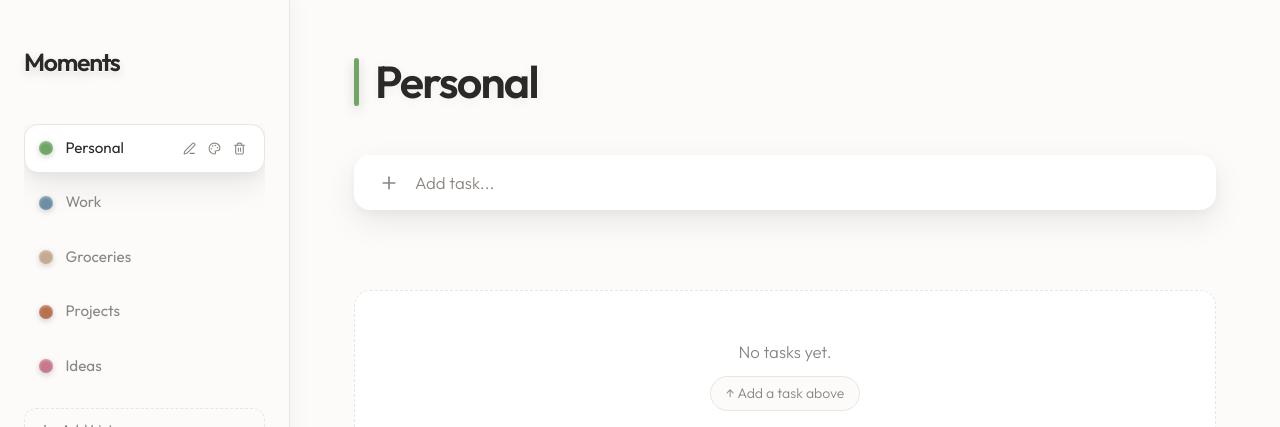
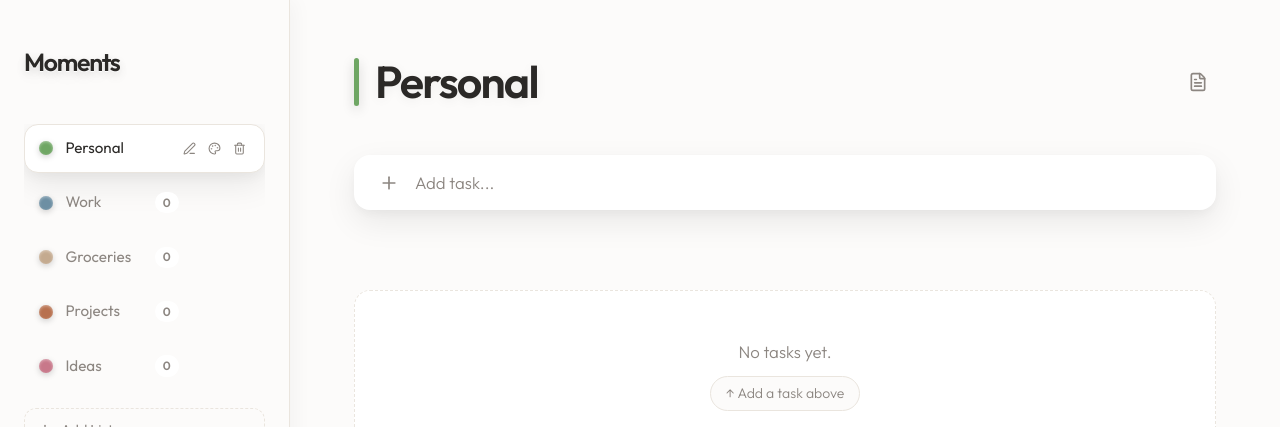
Before and after one commit to amitprna/minimal-todo, a React (Vite) app: page / in a window 1280 px wide. Both pictures are taken after a click on the button 1210 px from the left and 70 px from the top of the page. Shown: the top 427 px of the page. Built offline with nearby package versions, Linux system fonts and the light colour scheme.

Commit message:
persistent notes. Working

```diff
--- a/src/App.css
+++ b/src/App.css
@@ -207,6 +207,29 @@
   text-overflow: ellipsis;
 }
 
+.cat-badges {
+  display: flex;
+  align-items: center;
+  gap: 0.35rem;
+  margin-left: auto;
+}
+
+.cat-pin-badge {
+  color: var(--color-rose);
+  fill: var(--color-rose);
+}
+
+.cat-task-count {
+  font-size: 0.75rem;
+  font-weight: 600;
+  color: var(--text-muted);
+  background: var(--bg-card);
+  padding: 0.1rem 0.4rem;
+  border-radius: 12px;
+  min-width: 24px;
+  text-align: center;
+}
+
 .cat-rename-input {
   font-size: 0.9rem;
   background: var(--bg-main);
@@ -230,6 +253,12 @@
 .category-item:hover .cat-actions,
 .category-item.active .cat-actions {
   opacity: 1;
+}
+
+/* Hide the badges when action buttons are revealed on hover/active */
+.category-item:hover .cat-badges,
+.category-item.active .cat-badges {
+  display: none;
 }
 
 .cat-action-btn {
@@ -393,6 +422,25 @@
   gap: 1rem;
 }
 
+.header-notes-btn {
+  background: none;
+  border: none;
+  color: var(--text-muted);
+  cursor: pointer;
+  padding: 0.5rem;
+  border-radius: 8px;
+  display: flex;
+  align-items: center;
+  justify-content: center;
+  transition: all var(--transition-fast);
+}
+
+.header-notes-btn:hover {
+  background-color: var(--bg-card);
+  color: var(--text-main);
+  box-shadow: var(--shadow-sm);
+}
+
 /* Vertical colored bar next to the list title (requested highlight) */
 .header-color-bar {
   width: 5px;
--- a/src/App.jsx
+++ b/src/App.jsx
@@ -1,5 +1,5 @@
 import { useState, useCallback, useRef, useEffect } from 'react'
-import { Plus, Edit3, Trash2, Palette, Moon, Sun } from 'lucide-react'
+import { Plus, Edit3, Trash2, Palette, Moon, Sun, FileText, Pin } from 'lucide-react'
 import { v4 as uuidv4 } from 'uuid'
 import { useLocalStorage } from './hooks/useLocalStorage'
 import TaskList from './components/TaskList'
@@ -103,8 +103,17 @@ function App() {
   const [tasks, setTasks] = useLocalStorage('japandi-tasks', []);
   const [newTaskTitle, setNewTaskTitle] = useState('');
 
-  // Notes panel is open by default
-  const [notesPanelOpen, setNotesPanelOpen] = useState(true);
+  // Notes panel open state per category (true by default if undefined)
+  const [categoryNotesOpen, setCategoryNotesOpen] = useLocalStorage('japandi-notes-open-state', {});
+  const isNotesPanelOpen = activeCategory ? categoryNotesOpen[activeCategory] !== false : false;
+
+  const toggleNotesPanel = () => {
+    if (!activeCategory) return;
+    setCategoryNotesOpen(prev => ({
+      ...prev,
+      [activeCategory]: prev[activeCategory] === false ? true : false
+    }));
+  };
 
   // Modal for category deletion
   const [deletingCategory, setDeletingCategory] = useState(null);
@@ -276,7 +285,11 @@ function App() {
           </div>
 
         <nav className="category-list">
-          {categories.map(category => (
+          {categories.map(category => {
+            const currentCatTasks = tasks.filter(t => t.categoryId === category.id);
+            const pinnedCount = currentCatTasks.filter(t => t.pinned && !t.completed).length;
+
+            return (
             <div
               key={category.id}
               className={[
@@ -308,6 +321,12 @@ function App() {
                 ) : (
                   <span className="cat-name">{category.name}</span>
                 )}
+                {!editingCategoryId && (
+                  <div className="cat-badges">
+                    {pinnedCount > 0 && <Pin size={12} className="cat-pin-badge" />}
+                    <span className="cat-task-count">{currentCatTasks.length}</span>
+                  </div>
+                )}
               </div>
               <div className="cat-actions">
                 <button className="cat-action-btn" onClick={(e) => startEditCategory(e, category)} title="Rename">
@@ -336,7 +355,8 @@ function App() {
                 </div>
               )}
             </div>
-          ))}
+            );
+          })}
 
           {isAddingCategory ? (
             <div className="add-cat-input-area animate-in">
@@ -371,12 +391,21 @@ function App() {
 
       {/* Main Content Split View */}
       <div className="main-wrapper">
-        <main className={`main-content ${notesPanelOpen ? 'split-active' : ''}`}>
+        <main className={`main-content ${isNotesPanelOpen ? 'split-active' : ''}`}>
           <header className="header animate-in">
             <div className="header-left">
               <div className="header-color-bar" style={{ backgroundColor: currentCategory?.color }} />
               <h1>{currentCategory?.name || 'Select a list'}</h1>
             </div>
+            {currentCategory && !isNotesPanelOpen && (
+              <button
+                className="icon-btn header-notes-btn"
+                onClick={toggleNotesPanel}
+                title="Open Notes"
+              >
+                <FileText size={20} />
+              </button>
+            )}
           </header>
 
           <div className="add-task-container animate-in" style={{ animationDelay: '0.1s' }}>
@@ -401,6 +430,7 @@ function App() {
                 onTogglePin={(id) => updateTaskField(id, 'pinned', !tasks.find(t => t.id === id).pinned)}
                 onDelete={(id) => setTasks(tasks.filter(t => t.id !== id))}
                 onUpdateSubtasks={(id, st) => updateTaskField(id, 'subtasks', st)}
+                onUpdateTitle={(id, title) => updateTaskField(id, 'title', title)}
                 onReorder={handleReorderTasks}
               />
             ) : (
@@ -410,12 +440,12 @@ function App() {
         </main>
 
         {/* Category-level Markdown Notes Panel */}
-        {notesPanelOpen && currentCategory && (
+        {isNotesPanelOpen && currentCategory && (
           <aside className="notes-sidebar animate-in">
             <TaskNotes
               key={currentCategory.id}
               task={{ id: currentCategory.id, title: `${currentCategory.name} — Notes`, notes: categoryNotes[currentCategory.id] || '' }}
-              onClose={() => setNotesPanelOpen(false)}
+              onClose={toggleNotesPanel}
               onSaveNotes={(id, notes) => handleSaveCategoryNotes(id, notes)}
               categoryColor={currentCategory.color}
             />
--- a/src/components/NotionEditor.jsx
+++ b/src/components/NotionEditor.jsx
@@ -138,17 +138,29 @@ export default function NotionEditor({ initialContent, onSave, placeholder }) {
 // Called before keydown handling AND on input to catch browser quirks.
 function normalizeBlocks(el) {
   let changed = false;
+  const sel = window.getSelection();
+  const anchorNode = sel?.anchorNode;
+  const anchorOffset = sel?.anchorOffset;
+
   Array.from(el.childNodes).forEach(node => {
     if (node.nodeType === 3) {
+      const isSelected = anchorNode === node;
       const p = document.createElement('p');
       p.textContent = node.textContent;
       node.replaceWith(p);
       changed = true;
+      if (isSelected && p.firstChild) {
+        sel.collapse(p.firstChild, anchorOffset);
+      }
     } else if (node.nodeType === 1 && node.tagName.toLowerCase() === 'div') {
+      const isSelected = anchorNode && node.contains(anchorNode);
       const p = document.createElement('p');
       p.innerHTML = node.innerHTML;
       node.replaceWith(p);
       changed = true;
+      if (isSelected) {
+        placeCursorAtEnd(p);
+      }
     }
   });
   return changed;
--- a/src/components/TaskItem.css
+++ b/src/components/TaskItem.css
@@ -54,6 +54,24 @@
   flex-grow: 1;
   display: flex;
   flex-direction: column;
+}
+
+.task-title-wrapper {
+  display: flex;
+  flex-direction: column;
+  cursor: pointer;
+}
+
+.task-edit-input {
+  font-size: 1.05rem;
+  font-family: inherit;
+  background: var(--bg-main);
+  border: 1px solid var(--color-sage);
+  padding: 0.2rem 0.5rem;
+  border-radius: 6px;
+  color: var(--text-main);
+  outline: none;
+  width: 100%;
 }
 
 .task-title {
--- a/src/components/TaskItem.jsx
+++ b/src/components/TaskItem.jsx
@@ -1,5 +1,5 @@
 import { useState } from 'react';
-import { CheckCircle2, Circle, ChevronDown, ChevronRight, Pin, Plus, Trash2 } from 'lucide-react';
+import { CheckCircle2, Circle, ChevronDown, ChevronRight, Pin, Plus, Trash2, Edit3 } from 'lucide-react';
 import './TaskItem.css';
 import { v4 as uuidv4 } from 'uuid';
 
@@ -10,11 +10,23 @@ export default function TaskItem({
   onTogglePin,
   onDelete,
   onUpdateSubtasks,
+  onUpdateTitle,
   onSelectTask,
   isSelected
 }) {
   const [isExpanded, setIsExpanded] = useState(false);
   const [newSubtask, setNewSubtask] = useState('');
+  const [isEditing, setIsEditing] = useState(false);
+  const [editTitle, setEditTitle] = useState(task.title);
+
+  const saveEdit = () => {
+    if (editTitle.trim() && editTitle.trim() !== task.title) {
+      onUpdateTitle(task.id, editTitle.trim());
+    } else {
+      setEditTitle(task.title);
+    }
+    setIsEditing(false);
+  };
 
   const toggleSubtask = (subtaskId) => {
     const updatedSubtasks = task.subtasks.map(st =>
@@ -64,7 +76,23 @@ export default function TaskItem({
         </button>
 
         {/* Title area */}
-        <div className="task-content" onClick={() => setIsExpanded(!isExpanded)}>
+        <div className="task-content">
+          {isEditing ? (
+            <input
+              type="text"
+              className="task-edit-input"
+              value={editTitle}
+              onChange={(e) => setEditTitle(e.target.value)}
+              onBlur={saveEdit}
+              onKeyDown={(e) => {
+                if (e.key === 'Enter') saveEdit();
+                if (e.key === 'Escape') { setEditTitle(task.title); setIsEditing(false); }
+              }}
+              autoFocus
+              onClick={(e) => e.stopPropagation()}
+            />
+          ) : (
+            <div className="task-title-wrapper" onClick={() => setIsExpanded(!isExpanded)}>
               <span className={`task-title ${task.completed ? 'text-muted strike' : ''}`}>
                 {task.title}
               </span>
@@ -74,9 +102,19 @@ export default function TaskItem({
                 </span>
               )}
             </div>
+          )}
+        </div>
 
         {/* Actions */}
         <div className="task-actions">
+          <button
+            className="action-btn edit-btn"
+            onClick={(e) => { e.stopPropagation(); setIsEditing(true); setIsExpanded(false); }}
+            aria-label="Edit task"
+            title="Edit"
+          >
+            <Edit3 size={18} />
+          </button>
           <button
             className={`action-btn ${task.pinned ? 'active-pin' : ''}`}
             onClick={(e) => { e.stopPropagation(); onTogglePin(task.id); }}
--- a/src/components/TaskList.jsx
+++ b/src/components/TaskList.jsx
@@ -10,6 +10,7 @@ export default function TaskList({
   onTogglePin,
   onDelete,
   onUpdateSubtasks,
+  onUpdateTitle,
   onReorder
 }) {
   const [showCompleted, setShowCompleted] = useState(false);
@@ -97,6 +98,7 @@ export default function TaskList({
           onTogglePin={onTogglePin}
           onDelete={onDelete}
           onUpdateSubtasks={onUpdateSubtasks}
+          onUpdateTitle={onUpdateTitle}
         />
       </div>
     );
```
Lines whose indentation alone changed are shown as unchanged.
